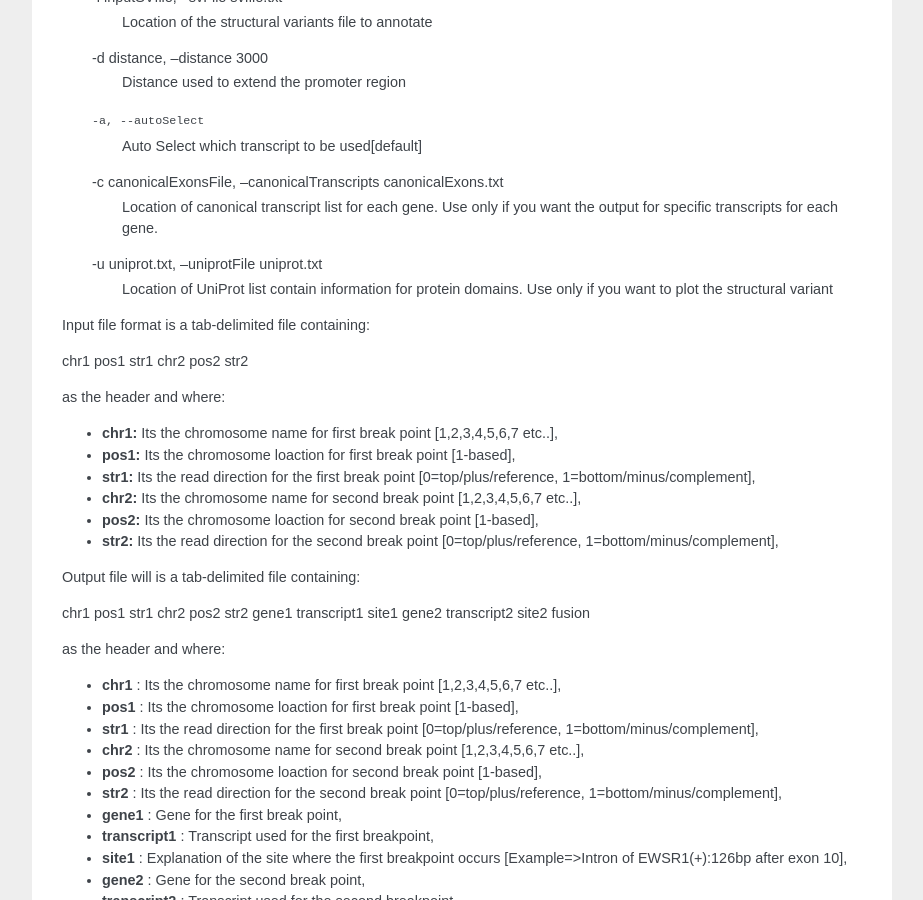
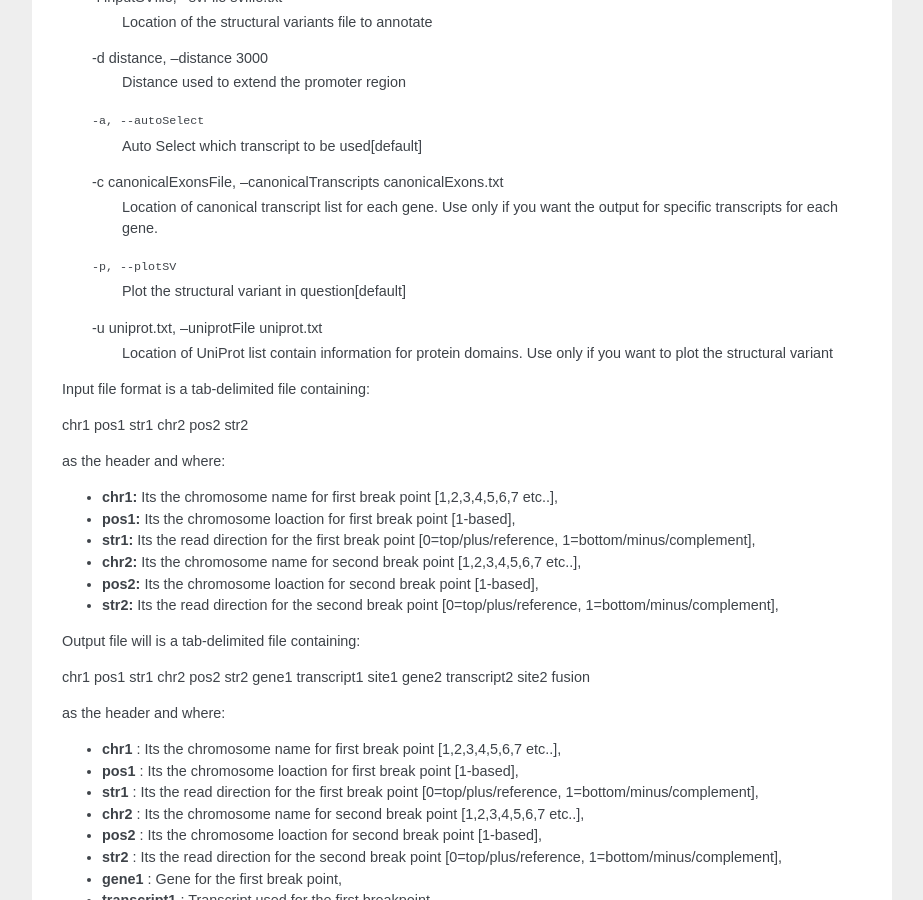
Before and after one commit to rhshah/iAnnotateSV, a Sphinx documentation site: the page built from docs/iAnnotateSV.rst, in a window 1280 px wide and 900 px high, scrolled down 937 px. Shown: the whole window, without its empty margins (198-1121 px from the left). Built offline with Sphinx 7.4.7, drawn with Linux system fonts in a browser that asks for light colours; some of the changed text lies outside the part shown.

Commit message:
Updated the readme

```diff
--- a/README.rst
+++ b/README.rst
@@ -65,6 +65,7 @@ Else To Run:
                         Location of canonical transcript list for each gene.
                         Use only if you want the output for specific
                         transcripts for each gene.
+  -p, --plotSV          Plot the structural variant in question[default]
   -u uniprot.txt, --uniprotFile uniprot.txt
                         Location of UniProt list contain information for
                         protein domains. Use only if you want to plot the
@@ -338,6 +339,7 @@ Submodules
                         Location of canonical transcript list for each gene.
                         Use only if you want the output for specific
                         transcripts for each gene.
+  -p, --plotSV          Plot the structural variant in question[default]
   -u uniprot.txt, --uniprotFile uniprot.txt
                         Location of UniProt list contain information for
                         protein domains. Use only if you want to plot the
--- a/docs/iAnnotateSV.rst
+++ b/docs/iAnnotateSV.rst
@@ -42,6 +42,7 @@ Else To Run:
                         Location of canonical transcript list for each gene.
                         Use only if you want the output for specific
                         transcripts for each gene.
+  -p, --plotSV          Plot the structural variant in question[default]
   -u uniprot.txt, --uniprotFile uniprot.txt
                         Location of UniProt list contain information for
                         protein domains. Use only if you want to plot the
@@ -308,6 +309,7 @@ Submodules
                         Location of canonical transcript list for each gene.
                         Use only if you want the output for specific
                         transcripts for each gene.
+  -p, --plotSV          Plot the structural variant in question[default]
   -u uniprot.txt, --uniprotFile uniprot.txt
                         Location of UniProt list contain information for
                         protein domains. Use only if you want to plot the
```
